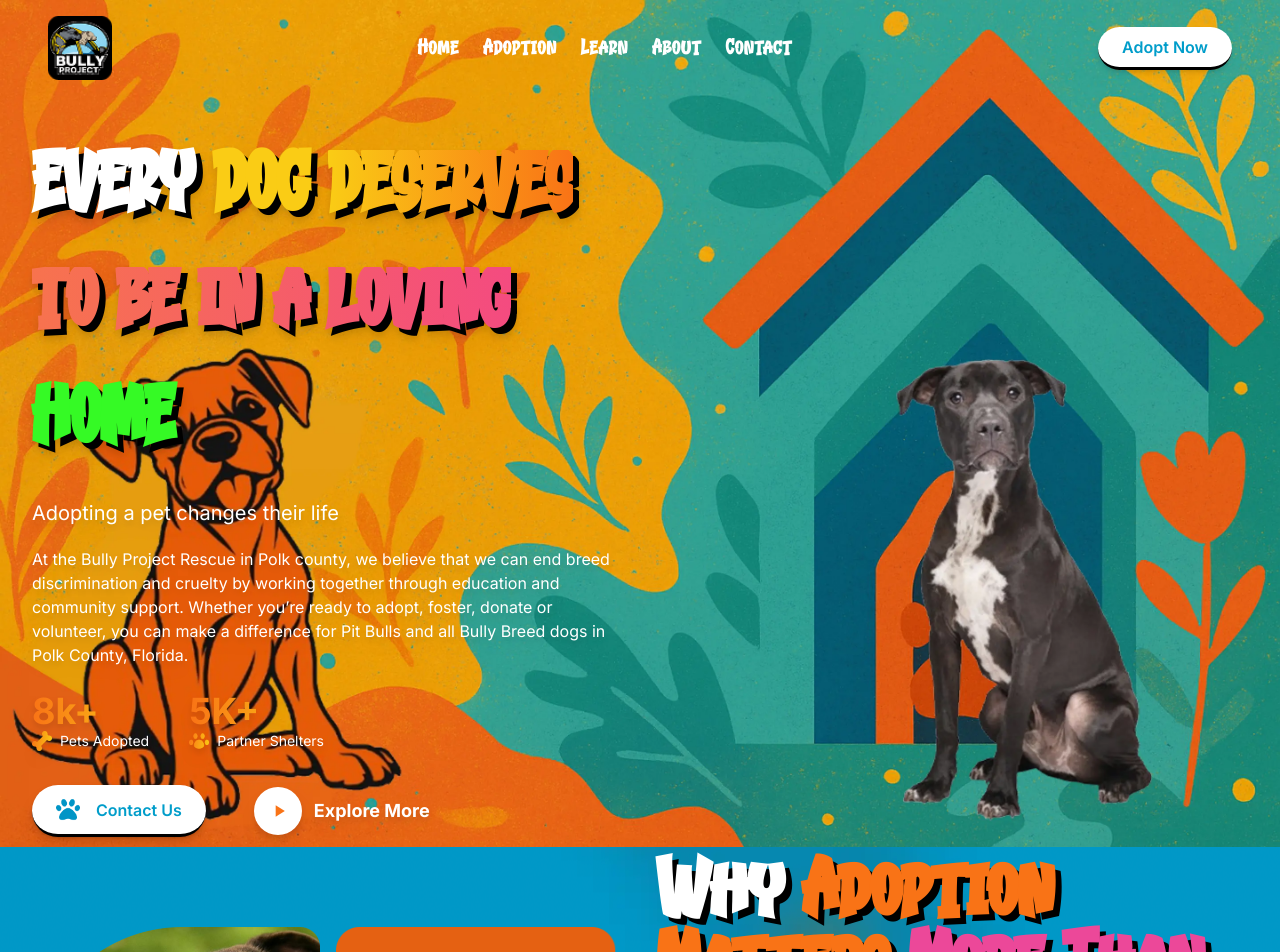
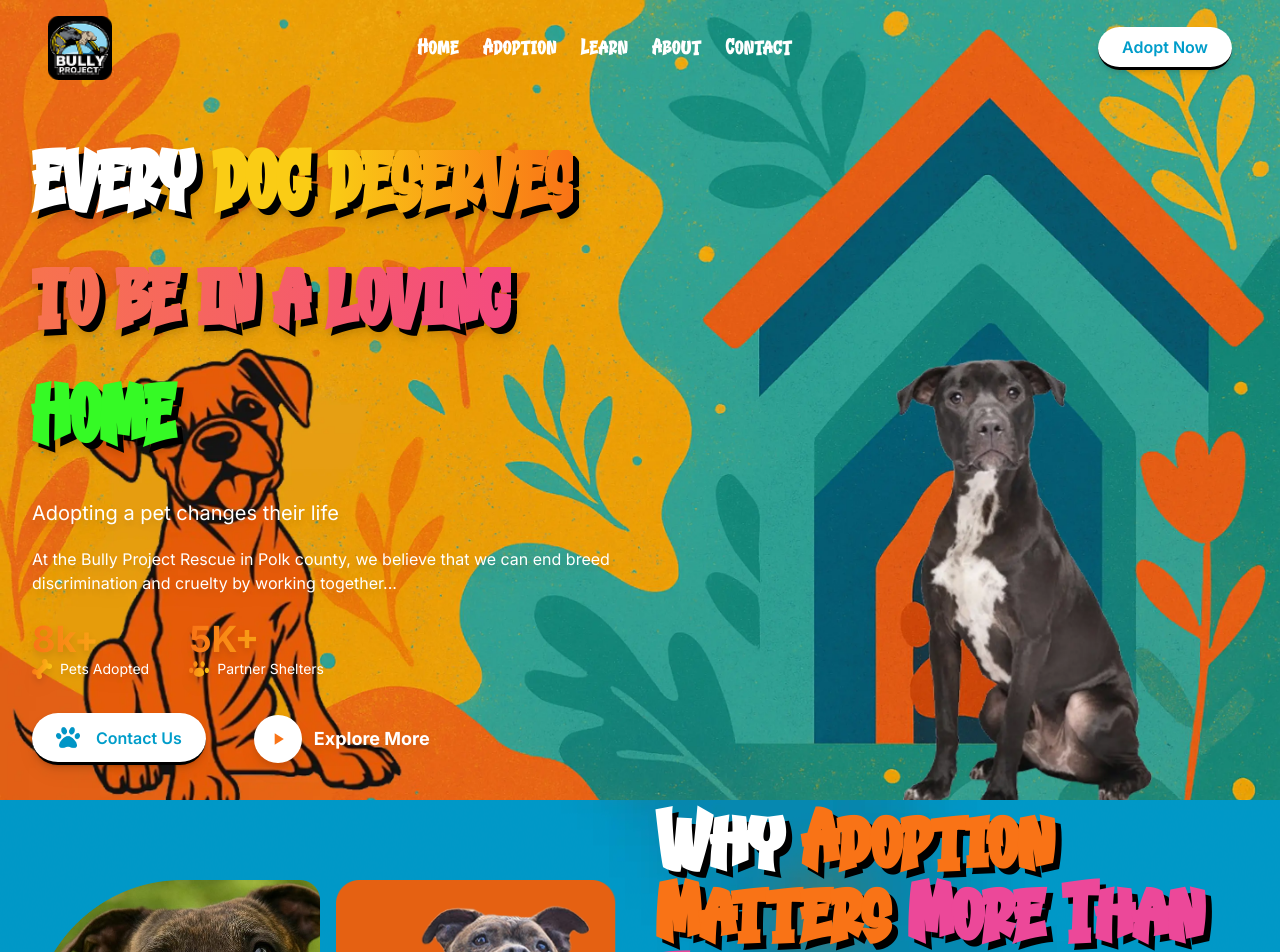
Before and after one commit to BayshoreCommunication/polk-county-bully-new-website, a Next.js app: page / in a window 1280 px wide. Shown: the top 952 px of the page. Built offline with nearby package versions, Linux system fonts and the light colour scheme.

Commit message:
wevp image convert

```diff
--- a/components/home/Hero.tsx
+++ b/components/home/Hero.tsx
@@ -7,9 +7,9 @@ export default function Hero() {
   const [pets, setPets] = useState(0);
   const [partners, setPartners] = useState(0);
 
-  // Counter animation for 5 seconds
+  // Counter animation
   useEffect(() => {
-    let duration = 3000; // 3 seconds
+    let duration = 3000;
     let startTime = performance.now();
 
     const animate = (currentTime: number) => {
@@ -25,50 +25,54 @@ export default function Hero() {
   }, []);
 
   return (
-    // Hero
-    <section
-      className="relative w-full min-h-screen flex items-center justify-center bg-cover bg-no-repeat"
-      style={{
-        backgroundImage: "url('/images/homepage/hero/bg.webp')",
-        backgroundPosition: "top center",
-        backgroundAttachment: "fixed",
-      }}
-    >
-      <div className="relative container mx-auto px-8 flex items-center z-10 pt-24 md:pt-32">
-        <div className="grid md:grid-cols-2 gap-10 items-center justify-center w-full">
+    <section className="relative w-full min-h-screen overflow-x-hidden">
+
+      {/* Background Image Using NEXT IMAGE */}
+      <Image
+        src="/images/homepage/hero/bg.webp"
+        alt="Hero background"
+        fill
+        priority
+        className="object-cover object-top"
+        sizes="100vw"
+      />
+
+      {/* Black Overlay (optional) */}
+      {/* <div className="absolute inset-0 bg-black/20"></div> */}
+
+      {/* Content */}
+      <div className="relative container mx-auto px-6 md:px-8 pt-24 md:pt-32">
+        <div className="grid md:grid-cols-2 gap-10 items-center">
+
           {/* LEFT SIDE */}
-          <div className="text-white drop-shadow-lg ">
+          <div className="text-white drop-shadow-lg">
 
             <Reveal y={-100} duration={2}>
-            <h1 className="text-4xl md:text-7xl font-extrabold leading-normal md:leading-relaxed drop-shadow-[6px_6px_0px_#000] ">
-              <span className="text-white  ">EVERY</span>
-              <span className="text-[#FACC15]  "> DOG </span>{" "}
-              <span className="bg-gradient-to-r from-[#FACC15] to-[#F97316] text-transparent bg-clip-text ">
+              <h1 className="text-4xl md:text-7xl font-extrabold leading-normal md:leading-relaxed drop-shadow-[6px_6px_0px_#000]">
+                <span>EVERY</span>
+                <span className="text-[#FACC15]"> DOG </span>
+                <span className="bg-gradient-to-r from-[#FACC15] to-[#F97316] text-transparent bg-clip-text">
                   DESERVES
-              </span>{" "}
-              <br />{" "}
-              <span className="  bg-gradient-to-r from-[#F7734E] to-[#F44B80] text-transparent bg-clip-text">
+                </span>
+                <br />
+                <span className="bg-gradient-to-r from-[#F7734E] to-[#F44B80] text-transparent bg-clip-text">
                   TO BE IN A LOVING
-              </span>{" "}
-              <br /> <span className="text-[#35FA25] ">HOME</span>
+                </span>
+                <br />
+                <span className="text-[#35FA25]">HOME</span>
               </h1>
             </Reveal>
-            <div>
-              <p className="my-5   text-xl">
-                Adopting a pet changes their life
-              </p>
+
+            <p className="my-5 text-xl">Adopting a pet changes their life</p>
+
             <Reveal y={100} x={100} duration={2}>
               <p>
                 At the Bully Project Rescue in Polk county, we believe that we
-                can end breed discrimination and cruelty by working together
-                through education and community support. Whether you’re ready to
-                adopt, foster, donate or volunteer, you can make a difference
-                for Pit Bulls and all Bully Breed dogs in Polk County, Florida.
+                can end breed discrimination and cruelty by working together...
               </p>
             </Reveal>
-            </div>
 
-            {/* COUNTERS */}
+            {/* Counters */}
             <div className="flex gap-10 mt-6">
               <div>
                 <p className="text-4xl font-bold bg-gradient-to-r from-[#F97316] to-[#FACC15] text-transparent bg-clip-text">
@@ -94,22 +98,21 @@ export default function Hero() {
                     src="/images/homepage/hero/icon2.png"
                     width={20}
                     height={20}
-                    alt="Pets icon"
+                    alt="Partner icon"
                   />
                   Partner Shelters
                 </p>
               </div>
             </div>
 
-            {/* BUTTONS */} <Reveal y={100} x={100} duration={2}>
+            {/* Buttons */}
+            <Reveal y={100} x={100} duration={2}>
               <div className="mt-6 flex items-center gap-6 flex-wrap">
-
-
                 <button className="bg-white text-primary font-semibold px-6 py-3 rounded-full shadow">
                   <div className="flex justify-center items-center gap-4">
                     <Image
                       src="/images/homepage/button/icon.png"
-                alt="Dog standing"
+                      alt="Dog icon"
                       width={1000}
                       height={800}
                       className="w-6 h-auto object-cover"
@@ -117,37 +120,25 @@ export default function Hero() {
                     Contact Us
                   </div>
                 </button>
-              <div
-                className="
-  flex items-center gap-3
-  px-6 py-3
-  bg-transparent
-  rounded-full
-  transition-all
-  group
-"
-              >
+
+                <div className="flex items-center gap-3 px-6 py-3 bg-transparent rounded-full group">
                   <div className="w-12 h-12 bg-white rounded-full flex items-center justify-center">
                     <svg
-                    className="w-5 h-5 text-orange-500 ml-0.5"
+                      className="w-5 h-5 text-orange-500"
                       fill="currentColor"
                       viewBox="0 0 24 24"
                     >
                       <path d="M8 5v14l11-7z" />
                     </svg>
                   </div>
-
                   <span className="text-white font-bold text-lg">
                     Explore More
                   </span>
                 </div>
+              </div>
+            </Reveal>
 
           </div>
-            </Reveal>
-          </div>
-
-          {/* RIGHT SIDE */}
-          {/* Add image or illustration here */}
         </div>
       </div>
     </section>
```
Lines whose indentation alone changed are shown as unchanged.
